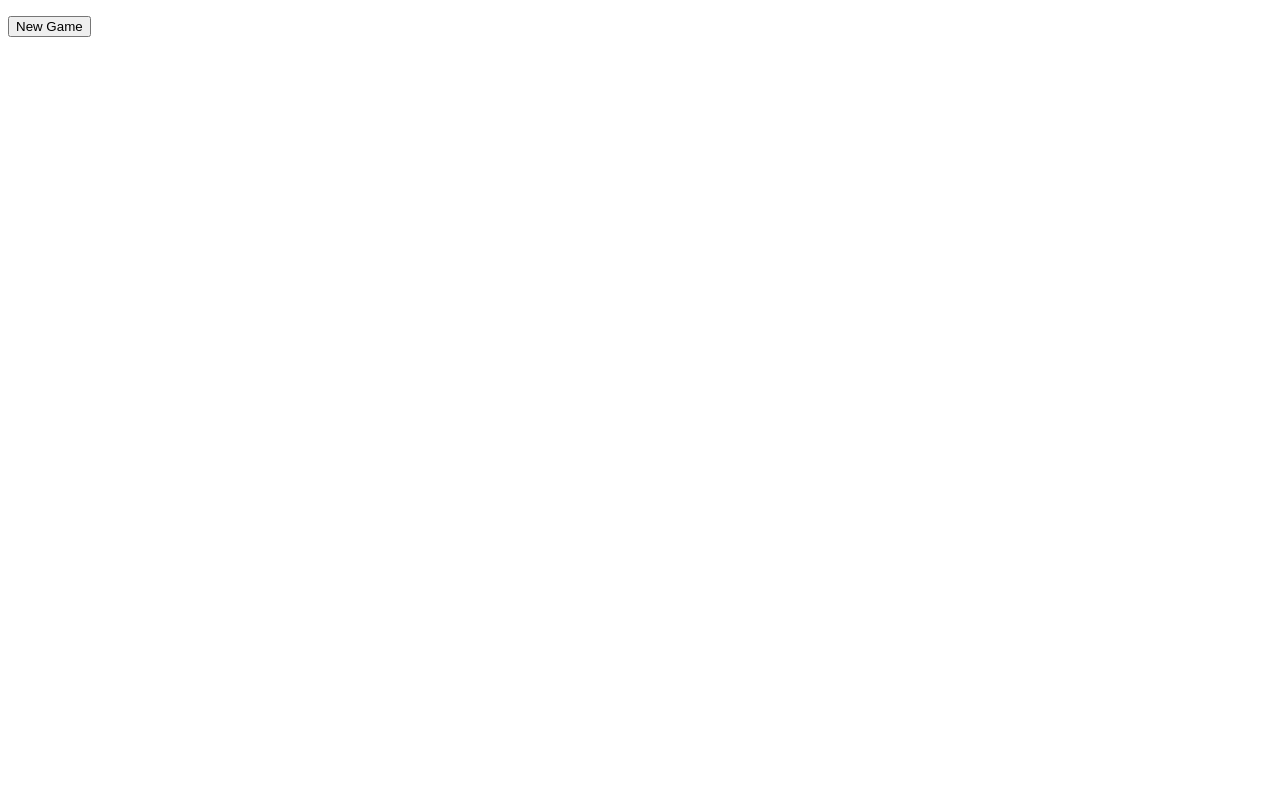
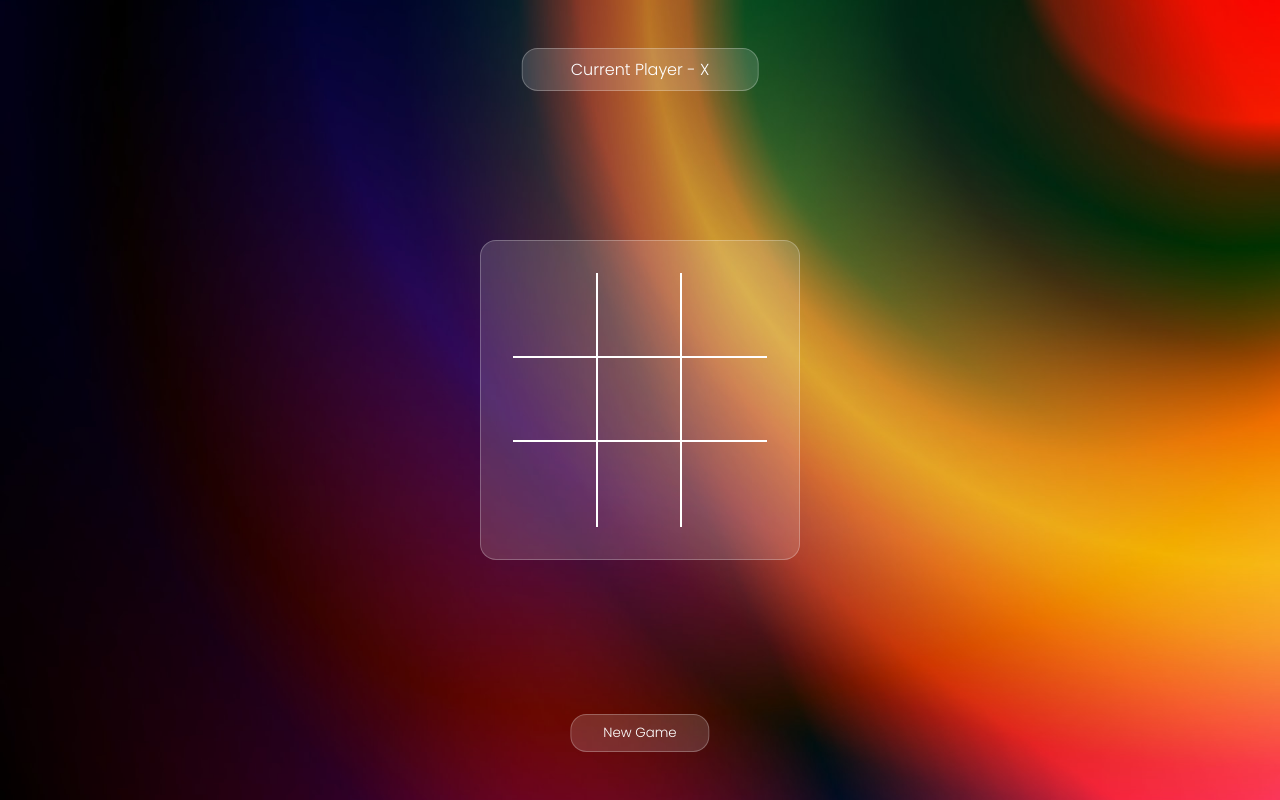
Before and after one commit to harsav360/Tic-Tac-Toe, a plain HTML site: page index.html in a window 1280 px wide. Drawn offline with Linux system fonts and the light colour scheme.

Commit message:
Styling Done

```diff
--- a/index.html
+++ b/index.html
@@ -4,23 +4,31 @@
     <meta charset="UTF-8" />
     <meta name="viewport" content="width=<device-width>, initial-scale=1.0" />
     <title>Document</title>
+    <link rel="preconnect" href="https://fonts.googleapis.com" />
+    <link rel="preconnect" href="https://fonts.gstatic.com" crossorigin />
+    <link
+      href="https://fonts.googleapis.com/css2?family=Poppins:wght@300&display=swap"
+      rel="stylesheet"
+    />
+    <link rel="stylesheet" href="styles.css" />
   </head>
   <body>
     <div class="wrapper">
-      <p class="game-info"></p>
+      <p class="game-info">Current Player - X</p>
 
       <div class="tic-tac-toe">
-        <div class="box"></div>
-        <div class="box"></div>
-        <div class="box"></div>
-        <div class="box"></div>
-        <div class="box"></div>
-        <div class="box"></div>
-        <div class="box"></div>
-        <div class="box"></div>
-        <div class="box"></div>
+        <div class="box box1"></div>
+        <div class="box box2"></div>
+        <div class="box box3"></div>
+        <div class="box box4"></div>
+        <div class="box box5"></div>
+        <div class="box box6"></div>
+        <div class="box box7"></div>
+        <div class="box box8"></div>
+        <div class="box box9"></div>
       </div>
       <button class="btn">New Game</button>
     </div>
+    <script src="index.js"></script>
   </body>
 </html>
--- /dev/null
+++ b/styles.css
@@ -0,0 +1,88 @@
+*,*::before,*::after {
+    box-sizing: border-box;
+    margin: 0;
+    padding: 0;
+    font-family: 'Poppins','sans-serif';
+}
+.wrapper{
+    width: 100vw;
+    height: 100vh;
+    background-image: url(./assets/gradient-bg.jpg);
+    background-size: cover;
+    background-position: center;
+    display: grid;
+    place-items: center;
+}
+
+.game-info{
+    color: white;
+    position: absolute;
+    top: 3rem;
+    left: 50%;
+    transform: translateX(-50%);
+    background-color: rgba(255, 255, 255, 0.15);
+    border-radius: 1rem;
+    border: 1px solid rgba(255, 255, 255, 0.25);
+    padding: 0.5rem 3rem;
+    text-align: center;
+}
+
+.tic-tac-toe{
+    width: 90%;
+    max-width: 20rem;
+    background-color: rgba(255, 255, 255, 0.15);
+    border-radius: 1rem;
+    border: 1px solid rgba(255, 255, 255, 0.25);
+    padding: 2rem;
+    display: grid;
+    grid-template-columns: repeat(3,1fr);
+    aspect-ratio: 1/1;
+
+}
+
+.box{
+    position: relative;
+    width: 100%;
+    aspect-ratio: 1/1;
+    cursor: pointer;
+    font-size: 3rem;
+    color: white;
+    display: flex;
+    justify-content:center;
+    align-items: center;
+}
+
+.box1, .box2, .box4, .box5{
+    border-right:2px solid white;
+    border-bottom:2px solid white;
+}
+
+.box3, .box6{
+    border-bottom: 2px solid white;
+}
+
+.box7, .box8{
+    border-right:2px solid white;
+}
+
+.btn{
+    color: white;
+    position: absolute;
+    bottom: 3rem;
+    left:50%;
+    transform: translateX(-50%);
+    background-color: rgba(255, 255, 255, 0.15);
+    border-radius: 1rem;
+    border: 1px solid rgba(255, 255, 255, 0.25);
+    padding: 0.5rem 2rem;
+    cursor: pointer;
+    /* display: none; */
+}
+
+.btn.active{
+    display: flex;
+}
+
+.win{
+    background-color: rgba(0,255,0,0.3);
+}
```
Also changed, not shown: index.js (added).
